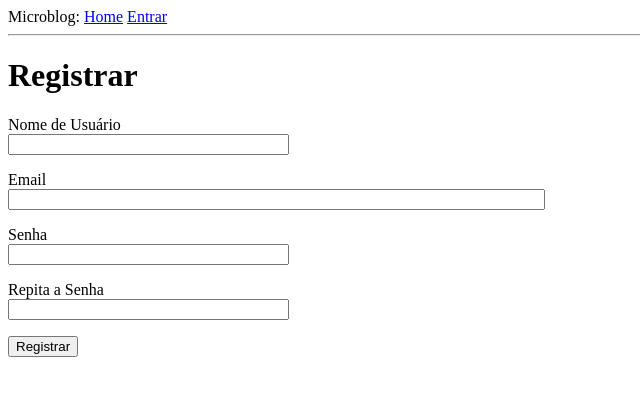
After one commit to hqr999/Microblog, a Flask app: page /register in a window 1280 px wide. The commit adds this page. Shown: the top 396 px of the page, without its empty margins (0-640 px from the left). Run offline with Flask 3, Linux system fonts and the light colour scheme.

Commit message:
Created a registration page for the new user. Also created the registration template and the route for the registration. The login process is now complete.

```diff
--- a/app/forms.py
+++ b/app/forms.py
@@ -1,6 +1,9 @@
 from flask_wtf import FlaskForm
 from wtforms import StringField, PasswordField, BooleanField, SubmitField
-from wtforms.validators import DataRequired
+from wtforms.validators import DataRequired, ValidationError, Email, EqualTo
+import sqlalchemy as sa
+from app import database
+from app.models import User
 
 
 
@@ -8,4 +11,24 @@ class LoginForm(FlaskForm):
     username = StringField('Nome de Usuário',validators=[DataRequired()])
     password = StringField('Senha',validators=[DataRequired()])
     remember_me = BooleanField('Lembre-me')
-    submit = SubmitField('Se inscrever')
+    submit = SubmitField('Entrar')
+
+
+class RegistrationForm(FlaskForm):
+    username = StringField('Nome de Usuário', validators=[DataRequired()])
+    email = StringField('Email', validators=[DataRequired(), Email()])
+    pwd = PasswordField('Senha', validators=[DataRequired()])
+    pwd2 = PasswordField('Repita a Senha', validators=[DataRequired(), EqualTo('pwd')])
+    submit = SubmitField('Registrar')
+
+
+    def validate_username(self, username):
+        user = database.session.scalar(sa.select(User).where(User.username == username.data))
+        if user is not None:
+            raise ValidationError('Por favor use um nome de usuário diferente.')
+
+
+    def validate_email(self, email):
+        user = database.session.scalar(sa.select(User).where(User.email == email.data))
+        if user is not None:
+            raise ValidationError('Por Favor use um endereço de email diferente.')
--- a/app/routes.py
+++ b/app/routes.py
@@ -1,6 +1,6 @@
 from flask import render_template, flash, redirect, url_for, request
 from app import flask_app, database
-from app.forms import LoginForm
+from app.forms import LoginForm, RegistrationForm
 from flask_login import current_user, login_user, logout_user, login_required
 import sqlalchemy as sa
 from app.models import User
@@ -45,3 +45,19 @@ def login():
 def logout():
     logout_user()
     return redirect(url_for('index'))
+
+
+
+@flask_app.route('/register', methods=['GET','POST'])
+def register():
+    if current_user.is_authenticated:
+        return redirect(url_for('index'))
+    form = RegistrationForm()
+    if form.validate_on_submit():
+        user = User(username=form.username.data, email=form.email.data)
+        user.set_pwd(form.pwd.data)
+        database.session.add(user)
+        database.session.commit()
+        flash('Parabéns, você registrou um novo usuário!')
+        return redirect(url_for('login'))
+    return render_template('register.html', title='Registrar',form=form)
--- a/app/templates/login.html
+++ b/app/templates/login.html
@@ -22,4 +22,5 @@
   <p>{{ form.remember_me() }} {{ form.remember_me.label }}</p>
   <p>{{ form.submit() }}</p>
 </form>
+<p>Novo Usuário ? <a href="{{ url_for('register') }}">Clique para se registrar!</a></p>
 {% endblock %}
--- /dev/null
+++ b/app/templates/register.html
@@ -0,0 +1,38 @@
+{% extends "base.html" %}
+
+
+{% block content %}
+<h1>Registrar</h1>
+<form action="" method="post">
+  {{ form.hidden_tag() }}
+  <p>
+    {{ form.username.label }}<br>
+    {{ form.username(size=32) }}<br>
+    {% for err in form.username.errors %}
+    <span style="color: red">[{{ err }}]</span>
+    {% endfor %}
+  </p>
+  <p>
+    {{ form.email.label }}<br>
+    {{ form.email(size=64)}}<br>
+    {% for err in form.email.errors %}
+    <span style="color: red">[{{ err }}]</span>
+    {% endfor %}
+  </p>
+  <p>
+    {{ form.pwd.label }}<br>
+    {{ form.pwd(size=32) }}<br>
+    {% for err in form.pwd.errors %}
+    <span style="color: red;">[{{ err }}]</span>
+    {% endfor %}
+  </p>
+  <p>
+    {{ form.pwd2.label }}<br>
+    {{ form.pwd2(size=32) }}<br>
+    {% for err in form.pwd2.errors %}
+    <span style="color: red;">[{{ err }}]</span>
+    {% endfor %}
+  </p>
+  <p>{{ form.submit() }}</p>
+</form>
+{% endblock %}
--- a/requirements.txt
+++ b/requirements.txt
@@ -15,3 +15,4 @@ typing_extensions==4.16.0
 Werkzeug==3.1.8
 WTForms==3.2.2
 Flask-Login==0.7.0
+email-validator==2.3.0
```
Also changed, not shown: app.db.
